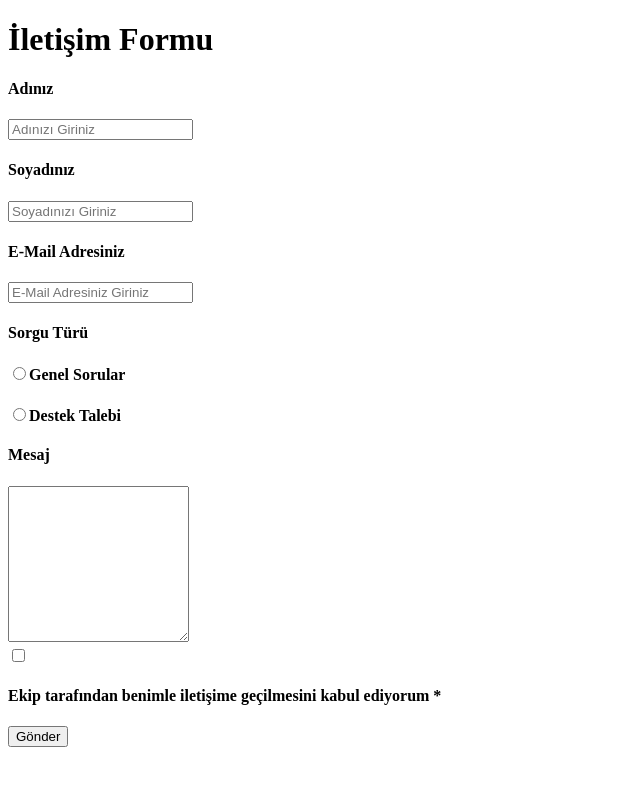
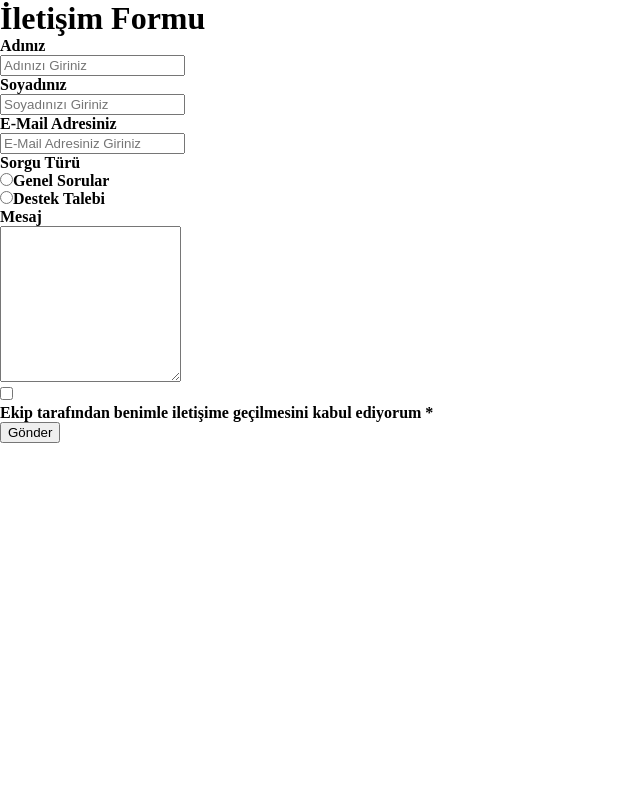
Before and after one commit to dursunkokturk/Front-End-School-React-JS-Project-Contact-Form-V1, a React (Vite) app: page / in a window 1280 px wide. Shown: the top 786 px of the page, without its empty margins (0-640 px from the left). Built offline with nearby package versions, Linux system fonts and the light colour scheme.

Commit message:
src klasoru icindeki app.css dosyasinda css sifirlama islemi yapildi

```diff
--- a/src/App.css
+++ b/src/App.css
@@ -0,0 +1,5 @@
+* {
+  margin: 0;
+  bottom: 0;
+  box-sizing: border-box;
+}
```
